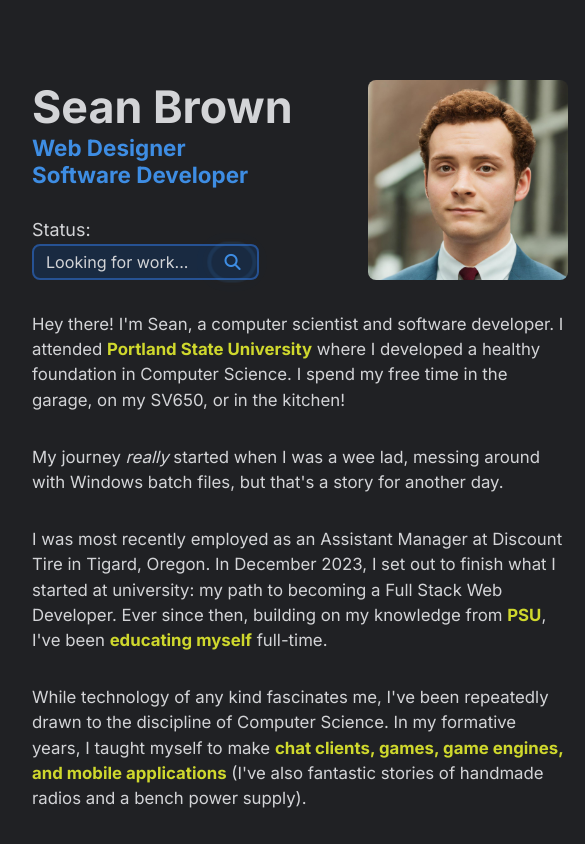
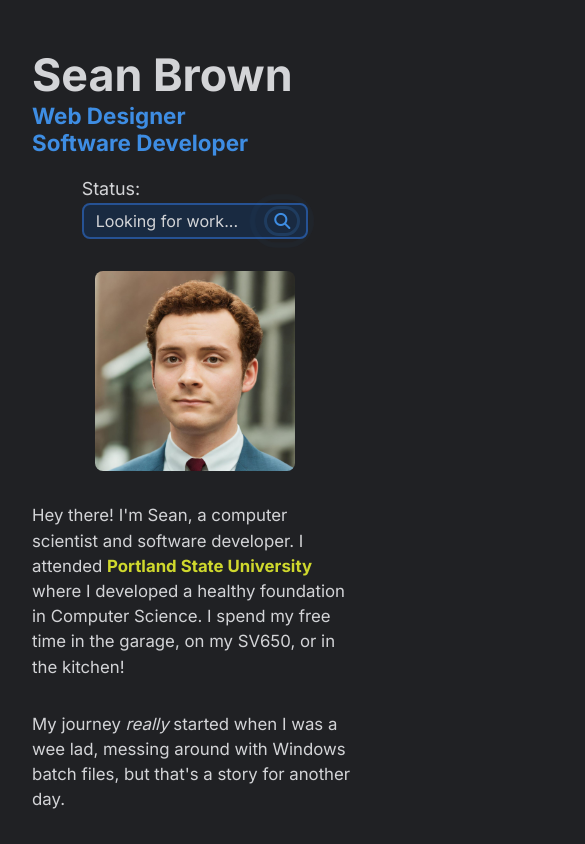
Before and after one commit to DeathlessKraken/portfolio-website, a React (Vite) app: page / in a window 390 px wide. Shown: the top 844 px of the page, 585 px wide, since content can reach past the window. Built offline with nearby package versions, Linux system fonts and the light colour scheme.

Commit message:
updated for mobile responsivity

```diff
--- a/src/components/AboutMe.jsx
+++ b/src/components/AboutMe.jsx
@@ -9,9 +9,11 @@ function AboutMe() {
         <div className={styles.aboutMe}>
             <div className={styles.aboutHeader}>
                 <div className={styles.aboutHeadText}>
-                    <h1>Sean Brown</h1>
-                    <h4>Web Designer</h4>
-                    <h4>Software Developer</h4>
+                    <div>
+                        <h1>Sean Brown</h1>
+                        <h4>Web Designer</h4>
+                        <h4>Software Developer</h4>
+                    </div>
                     <RippleBadge />
                 </div>
                 <div className={styles.pfpContainer}>
--- a/src/components/ExperienceContent.jsx
+++ b/src/components/ExperienceContent.jsx
@@ -1,5 +1,4 @@
 import React from "react";
-import LeaveNote from './LeaveNote';
 import Project from "./projects/Project";
 import styles from './experiencecontent.module.css';
 import Work from "./Work";
@@ -38,7 +37,7 @@ export default function ExperienceContent() {
                     <Project
                         title="Guitar Hero Light Display"
                         descHTML={GH_DESC}
-                        tags={['C++', 'C#', 'Arduino', 'Electrical Engineering']}
+                        tags={['C++', 'C#', 'Arduino', 'High Voltage']}
                         imgProps={{
                             src: './images/gh.jpg',
                             alt: "Sean holding a Guitar Hero Controller",
--- a/src/components/aboutme.module.css
+++ b/src/components/aboutme.module.css
@@ -2,7 +2,8 @@
     display: flex;
     flex-direction: column;
     padding: 32px;
-    width: 600px;
+    width: 100%;
+    max-width: 600px;
     height: fit-content;
     border-radius: 8px;
     gap: 32px;
@@ -10,7 +11,7 @@
 
 .aboutHeader {
     display: flex;
-    height: 200px;
+    min-height: 200px;
 }
 
 .aboutHeadText {
@@ -18,10 +19,10 @@
     display: flex;
     flex-direction: column;
     font-size: 1.4em;
-    height: 100%;
+    justify-content: space-between;
 }
 
-.aboutHeadText > h4 {
+.aboutHeadText > div > h4 {
     color: #3E8DE3;
 }
 
@@ -65,10 +66,31 @@
     align-items: center;
 }
 
-.aboutNav > a:hover {
-    background-color: rgba(24, 44, 73, 0.8);
-}
-
 b {
     color: #cfd82d;
 }
+
+@media (hover: hover) {
+    .aboutNav > a:hover {
+        background-color: rgba(24, 44, 73, 0.8);
+    }
+}
+
+@media (max-width: 840px) {
+    .aboutMe {
+        padding: 0;
+    }
+
+    .aboutHeader {
+        flex-direction: column;
+        gap: 2em;
+    }
+
+    .aboutHeadText {
+        gap: 1em;
+    }
+
+    .pfpContainer {
+        align-self: center;
+    }
+}
--- a/src/components/app.module.css
+++ b/src/components/app.module.css
@@ -2,11 +2,21 @@
     display: flex;
     flex-direction: column;
     justify-content: space-between;
+    width: 100%;
     height: 100%;
 }
 
 .app {
     display: flex;
     margin: 48px auto;
+    width: 100%;
     max-width: 1600px;
+    padding: 0 5em;
 }
+
+@media (max-width: 840px) {
+    .app {
+        flex-direction: column;
+        padding: 0 2em;
+    }
+}
--- a/src/components/experiencecontent.module.css
+++ b/src/components/experiencecontent.module.css
@@ -4,7 +4,6 @@
     flex-direction: column;
     padding: 32px;
     border-radius: 8px;
-    overflow-y: auto;
 }
 
 .projects {
@@ -14,6 +13,9 @@
 
 .projects > div {
     padding-top: 1em;
+    display: flex;
+    flex-direction: column;
+    gap: 1em;
 }
 
 .projects > h2 {
@@ -23,3 +25,13 @@
 span {
     color: #3E8DE3;
 }
+
+@media (max-width: 840px) {
+    .expContent {
+        padding: 0;
+    }
+
+    .projects > h2 {
+        padding: 2em 0 0 0;
+    }
+}
--- a/src/components/projects/project.module.css
+++ b/src/components/projects/project.module.css
@@ -6,10 +6,6 @@
     border-radius: 8px;
     padding: 16px;
     line-height: 1.5em;
-}
-
-.layout:hover {
-    background-color: rgba(23, 60, 114, 0.479);
 }
 
 .content {
@@ -34,5 +30,23 @@
 
 .tagContainer {
     display: flex;
+    flex-wrap: wrap;
     gap: 8px;
 }
+
+@media (max-width: 840px) {
+    .layout {
+        padding: 1em 0;
+        flex-direction: column;
+    }
+
+    .media {
+        align-self: center;
+    }
+}
+
+@media (hover: hover) {
+    .layout:hover {
+        background-color: rgba(23, 60, 114, 0.479);
+    }
+}
--- a/src/components/ripplebadge.module.css
+++ b/src/components/ripplebadge.module.css
@@ -64,3 +64,10 @@
     transform:scale(3);
   }
 }
+
+@media (max-width: 840px) {
+  .rippleBadge {
+    width: fit-content;
+    align-self: center;
+  }
+}
--- a/src/components/tag.module.css
+++ b/src/components/tag.module.css
@@ -4,6 +4,7 @@
     justify-content: center;
     align-items: center;
     width: fit-content;
+    height: fit-content;
     padding: 2px 8px;
     border: 1px solid rgb(24, 214, 24, 0.404);
     border-radius: 6px;
--- a/src/components/work.module.css
+++ b/src/components/work.module.css
@@ -11,22 +11,24 @@
 
 .gridJob {
     grid-area: job;
+    text-align: start;
 }
 
 .gridLocation {
     grid-area: location;
-    justify-self: end;
+    text-align: end;
     color: #a6a6a7;
 }
 
 .gridPosition {
     grid-area: position;
+    text-align: start;
     color: #a6a6a7;
 }
 
 .gridTime {
     grid-area: time;
-    justify-self: end;
+    text-align: end;
     color: #a6a6a7;
 }
 
@@ -41,7 +43,7 @@
 
 .career {
     display: grid;
-    grid-template-columns: max-content 1fr max-content;
+    grid-template-columns: auto 1fr auto;
     grid-template-rows: 1fr 1fr min-content;
     grid-template-areas:
         "job . location"
@@ -49,3 +51,13 @@
         "desc desc desc";
     row-gap: 0.5em;
 }
+
+@media (max-width: 840px) {
+    .work {
+        padding: 3em 0;
+    }
+
+    .careerContainer {
+        padding: 1em 0 0 0;
+    }
+}
```
